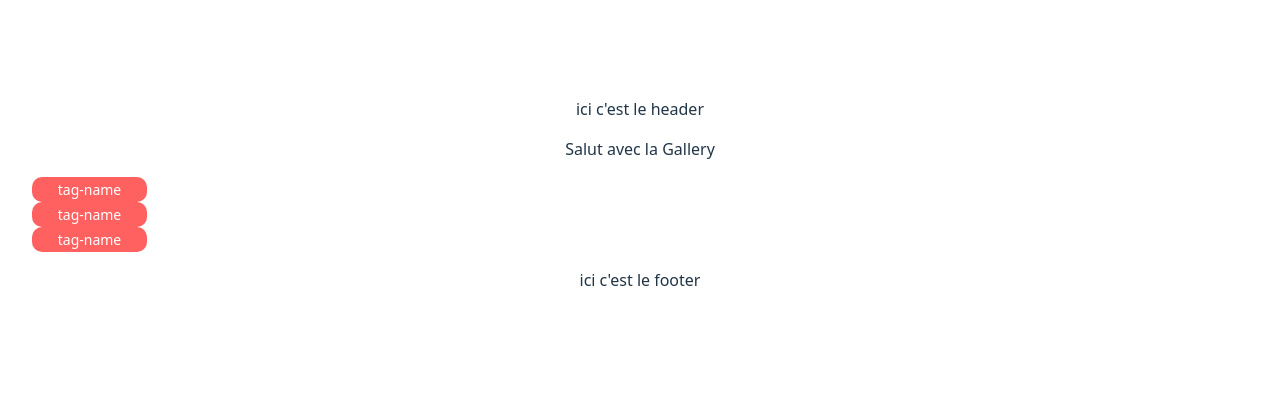
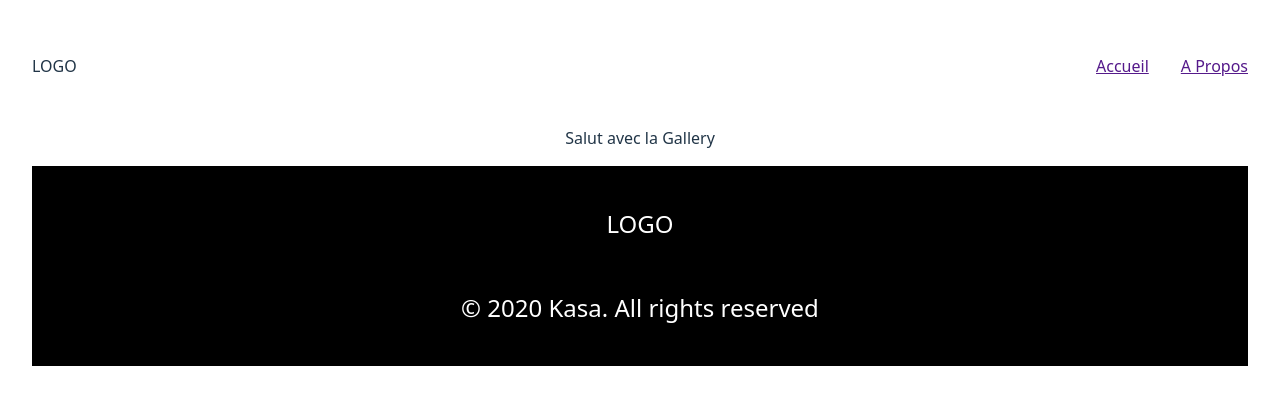
Before and after one commit to magdau5-dev/location-immobiliere-avec-React, a React (Vite) app: page /gallery in a window 1280 px wide. Shown: the part 206-610 px from the top of the page. Built offline with nearby package versions, Linux system fonts and the light colour scheme.

Commit message:
Add : header navBar + footer (base)

```diff
--- a/src/components/BoxImg.jsx
+++ b/src/components/BoxImg.jsx
@@ -0,0 +1,10 @@
+const BoxImg = () => {
+    return (
+        <>
+            <div>
+                <p>LOGO</p>
+            </div>
+        </>
+    );
+};
+export default BoxImg;
--- a/src/components/NavBar.jsx
+++ b/src/components/NavBar.jsx
@@ -0,0 +1,19 @@
+import BoxImg from "./BoxImg";
+
+const NavBar = () => {
+    return (
+        <>
+            <div className="navBar-container">
+                <div>
+                    <BoxImg />
+                </div>
+
+                <div className="navBar-links">
+                    <a href="">Accueil</a>
+                    <a href="">A Propos</a>
+                </div>
+            </div>
+        </>
+    );
+};
+export default NavBar;
--- a/src/index.sass
+++ b/src/index.sass
@@ -26,6 +26,30 @@ body
   min-height: 100vh
 
 // ============= COMPONENTS ============= //
+
+// ------ NavBar ------ //
+.navBar-container
+  display: flex
+  justify-content: space-between
+  align-items: center
+  padding: 1rem 0
+
+.navBar-links
+  display: flex
+  gap: 2rem
+
+// ------ Footer ------ //
+.footer-container
+  display: flex
+  flex-direction: column
+  align-items: center
+  background-color: #000
+  color: #ffffff
+  font-size: 24px
+  font-weight: 500
+  // police montserrat a ajouter
+  padding: 1rem 0
+
 
 // ------ Thumb card ------ //
 .thumb-card
--- a/src/mainPages/Gallery.jsx
+++ b/src/mainPages/Gallery.jsx
@@ -1,16 +1,9 @@
-import TagName from '../components/TagName';
-
 const Gallery = () => {
-	return (
+    return (
         <>
-
             <p>Salut avec la Gallery</p>
-            <TagName />
-			<TagName />
-			<TagName />
-
-		</>
-	);
+        </>
+    );
 };
 
 export default Gallery;
--- a/src/navigation/Footer.jsx
+++ b/src/navigation/Footer.jsx
@@ -1,9 +1,14 @@
+import BoxImg from "../components/BoxImg";
+
 const Footer = () => {
-  return (
-    <>
-      <p>ici c'est le footer</p>
-    </>
-  )
-}
+    return (
+        <>
+            <div className="footer-container">
+                <BoxImg />
+                <p>© 2020 Kasa. All rights reserved</p>
+            </div>
+        </>
+    );
+};
 
-export default Footer
+export default Footer;
--- a/src/navigation/Header.jsx
+++ b/src/navigation/Header.jsx
@@ -1,9 +1,11 @@
+import NavBar from "../components/NavBar";
+
 const Header = () => {
-  return (
-    <>
-      <p>ici c'est le header</p>
-    </>
-  )
-}
+    return (
+        <>
+            <NavBar />
+        </>
+    );
+};
 
-export default Header
+export default Header;
```
